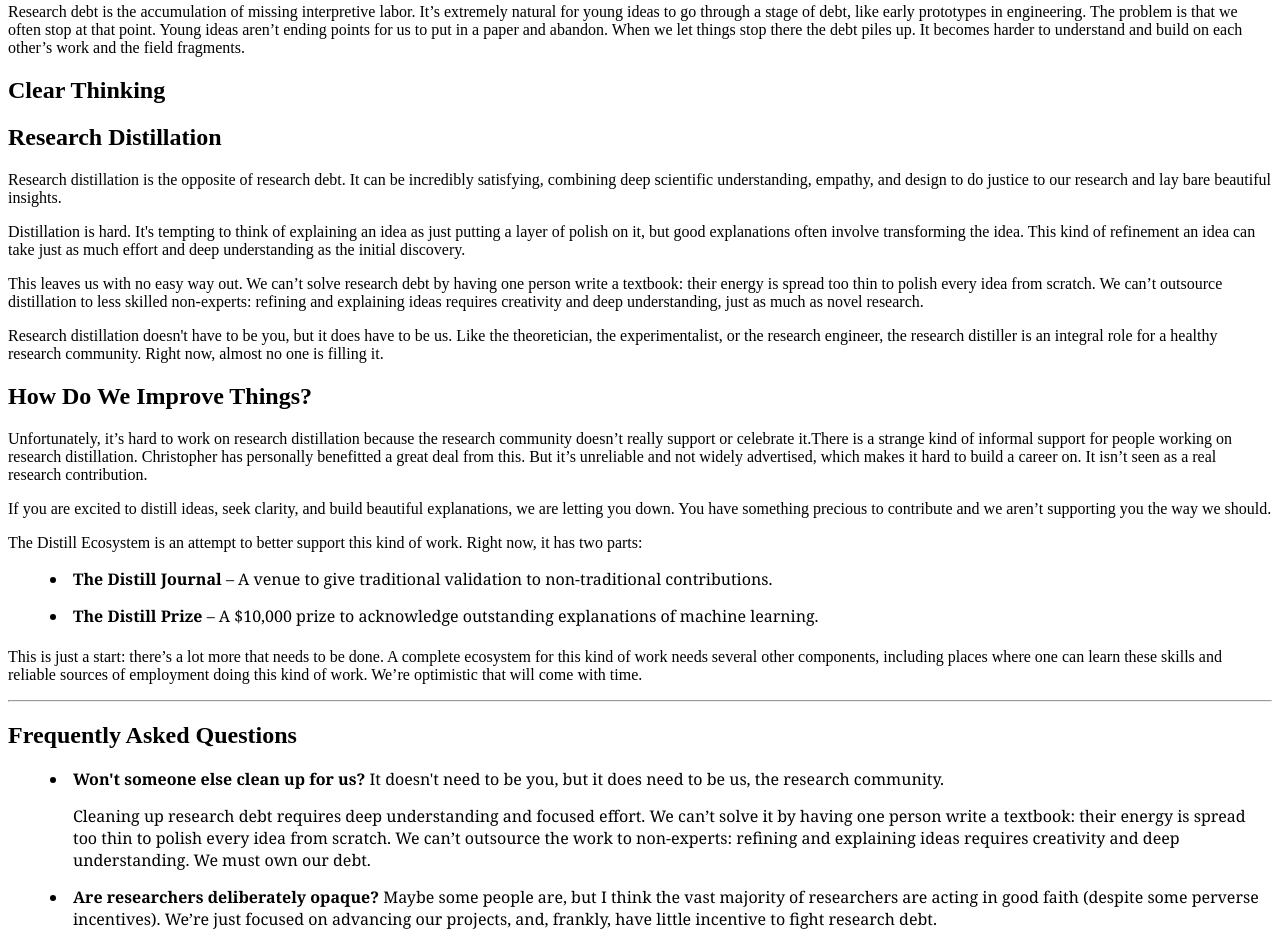
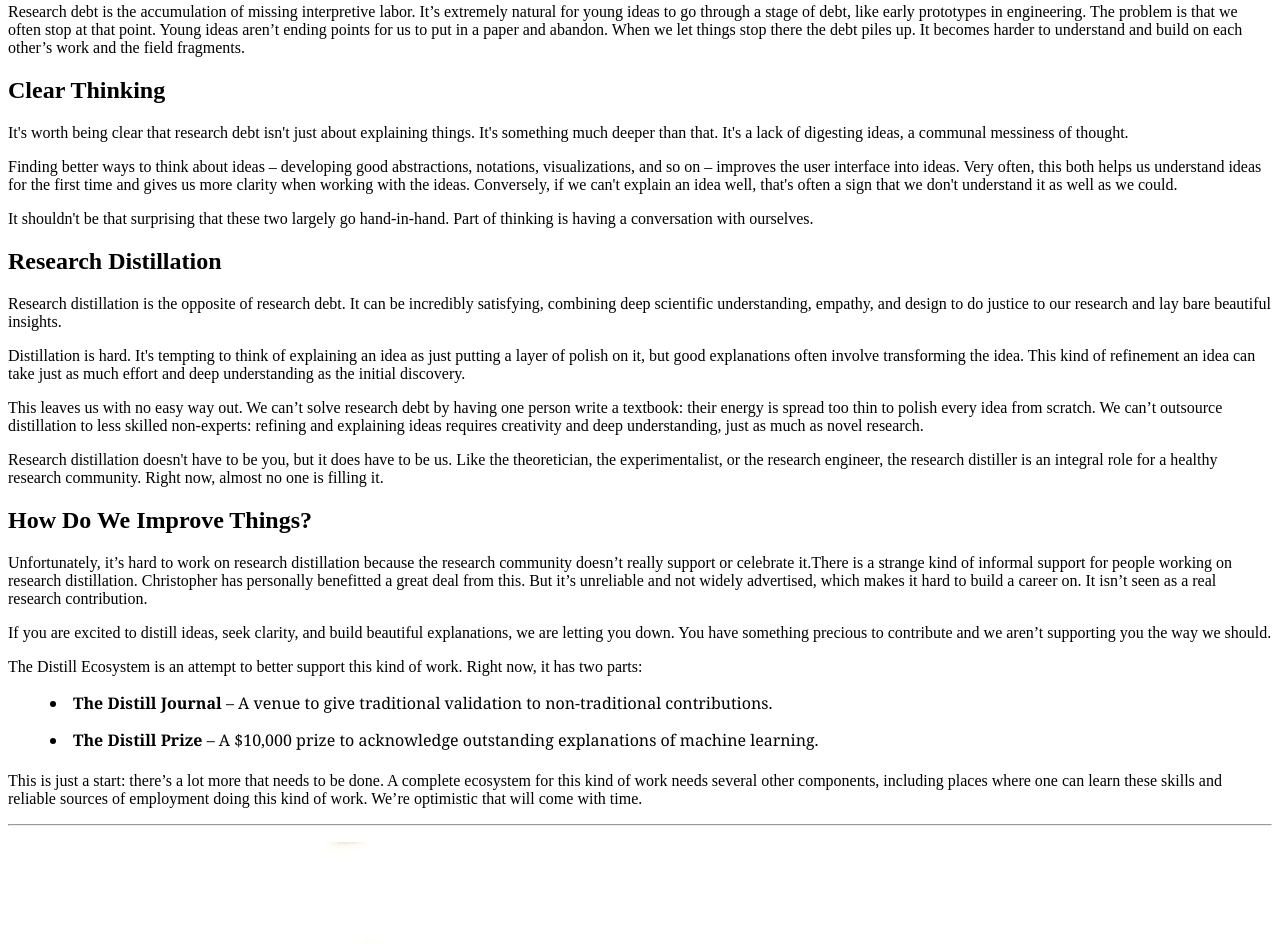
Before and after one commit to distillpub/post--research-debt, a website: page public/index.html in a window 1280 px wide. Shown: the part 3060-4004 px from the top of the page. Drawn offline with Linux system fonts and the light colour scheme.

Commit message:
add section on clear thinking; prune FAQ

```diff
--- a/public/index.html
+++ b/public/index.html
@@ -131,7 +131,11 @@
 
   <h2>Clear Thinking</h2>
 
-  <p>
+  <p>It's worth being clear that research debt isn't just about explaining things. It's something much deeper than that. It's a lack of digesting ideas, a communal messiness of thought.
+
+  <p>Finding better ways to think about ideas – developing good abstractions, notations, visualizations, and so on – improves the user interface into ideas. Very often, this both helps us understand ideas for the first time and gives us more clarity when working with the ideas. Conversely, if we can't explain an idea well, that's often a sign that we don't understand it as well as we could.
+
+  <p>It shouldn't be that surprising that these two largely go hand-in-hand. Part of thinking is having a conversation with ourselves.
 
 
       <!--
@@ -165,26 +169,6 @@
   <p>This is just a start: there’s a lot more that needs to be done. A complete ecosystem for this kind of work needs several other components, including places where one can learn these skills and reliable sources of employment doing this kind of work. We’re optimistic that will come with time.
 
     <!-- Double use of ecosystem feels strange -->
-
-    <hr>
-
-    <h2><b>Frequently Asked Questions</b></h2>
-
-    <ul>
-
-      <li><b>Won't someone else clean up for us?</b>
-        It doesn't need to be you, but it does need to be us, the research community.
-
-        <p>Cleaning up research debt requires deep understanding and focused effort. We can’t solve it by having one person write a textbook: their energy is spread too thin to polish every idea from scratch. We can’t outsource the work to non-experts: refining and explaining ideas requires creativity and deep understanding. We must own our debt.</p>
-      </li>
-
-      <li><b>Are researchers deliberately opaque?</b>
-        Maybe some people are, but I think the vast majority of researchers are acting in good faith (despite some perverse incentives). We’re just focused on advancing our projects, and, frankly, have little incentive to fight research debt.
-
-      </li>
-    </ul>
-
-
 
 
     <!--
```
